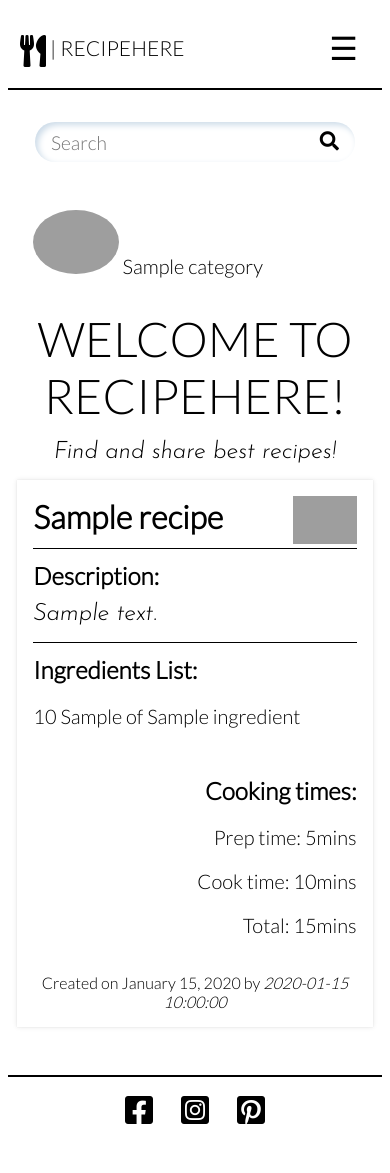
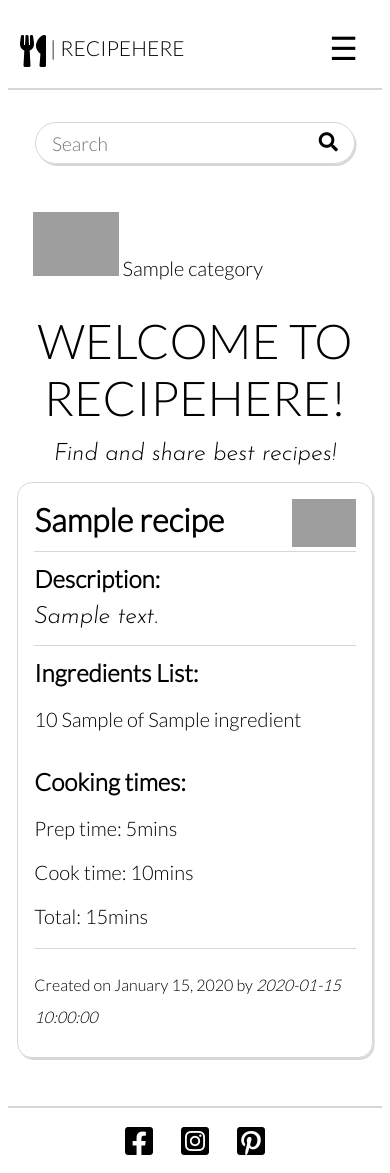
Before and after one commit to pjotrs-osnovskis/recipe-app-ms3-po, a Flask app: page / in a window 390 px wide. Before the commit the page ends 1124 px from the top, so only its background shows below. Run offline with Flask 2, Linux system fonts and the light colour scheme; a database or web service that is not in the repository returns one stand-in record (values such as "Sample title"); some libraries are stand-ins or nearby versions; grey boxes are pictures that could not be loaded.

Commit message:
Updated home.html card for desktop and mobile view, added new search and border styling

```diff
--- a/static/css/styles.css
+++ b/static/css/styles.css
@@ -2,6 +2,9 @@
 :root {
     --Lato: 'Lato', sans-serif;
     --Josefin: 'Josefin Sans', sans-serif;
+    --shadow: 1.5px 2px 0 0 #D8D7D5;
+    --shadow-hover: inset 1.5px 2px 0 #D8D7D5;
+    --border-color: 1px solid #D8D7D5;
 }
 
 html, body {
@@ -26,7 +29,8 @@ body {
 /* ================== NAVIGATION ================== */
 .navigation {
     overflow: hidden;
-    border-bottom: 2px solid #000;
+    border-bottom: var(--border-color);
+    border-width: 2px;
     line-height: 5rem;
 }
 
@@ -141,7 +145,6 @@ body {
 
 .categories-card img {
     height: 64px;
-    border-radius: 50%;
 }
 
 .categories-card input {
@@ -161,7 +164,8 @@ body {
 .search{
     margin: 2rem 0;
     border-radius: 25px;
-    box-shadow: rgb(204, 219, 232) 3px 3px 6px 0px inset, rgba(255, 255, 255, 0.5) -3px -3px 6px 1px inset;
+    box-shadow: var(--shadow);
+    border: var(--border-color);
 }
 .search form{
     height: 2.5rem;
@@ -232,7 +236,8 @@ body {
     margin-top: 2rem;
     line-height: 4rem;
     flex-shrink: 0;
-    border-top: 2px solid #000;
+    border-top: var(--border-color);
+    border-width: 2px;
     text-align: center;
 }
 
@@ -255,7 +260,10 @@ body {
 
 .recipe-card{
     margin: 1rem 0;
-    box-shadow: rgba(0, 0, 0, 0.1) 0px 0px 5px 0px, rgba(0, 0, 0, 0.1) 0px 0px 1px 0px;    padding: 1rem;
+    box-shadow: var(--shadow);
+    border: var(--border-color);
+    border-radius: 15px;
+    padding: 1rem;
     list-style: none;
 }
 
@@ -263,7 +271,7 @@ body {
     display: flex;
     justify-content: space-between;
     align-items: center;
-    border-bottom: 1px solid #000;
+    border-bottom: var(--border-color);
 }
 
 .recipe-name h4,
@@ -301,7 +309,7 @@ body {
     font-size: 1.5rem;
     margin: 0;
     padding-bottom: 1rem;
-    border-bottom: 1px solid #000;
+    border-bottom: var(--border-color);
 }
 
 /*
@@ -335,11 +343,62 @@ https://css-tricks.com/look-ma-no-media-queries-responsive-layouts-using-css-gri
     text-align: end;
 }
 
+.card-footer{
+    display: flex;
+    line-height: 2rem;
+    border-top: var(--border-color);
+    padding-top: .75rem;
+}
+
+.card-footer > ul{
+    list-style: none;
+    margin: 0;
+    padding: 0;
+    width: 100%;
+    display: grid;
+    grid-template-columns: repeat(auto-fit, minmax(320px, 1fr));
+    grid-gap: 1rem;
+}
+
+.card-footer li {
+    width: 100%;
+}
+
 .recipe-footer{
     font-family: var(--Lato);
-    text-align: center;
-    margin-top: 1rem;
+    width: 50%;
+    vertical-align: middle;
 }
+
+.recipe-crud-btns{
+    width: 50%;
+    text-align: end;
+    vertical-align: middle;
+}
+.recipe-crud-btns a{
+    text-decoration: none;
+    font-weight: 300;
+    color: #000;
+}
+.edit-btn,
+.delete-btn{
+    border: var(--border-color);
+    border-radius: 15px;
+    box-shadow: var(--shadow);
+    font-family: var(--Lato);
+    padding: .5rem 1rem;
+}
+
+.edit-btn:hover,
+.delete-btn:hover{
+    box-shadow: var(--shadow-hover);
+}
+
+.delete-btn{
+    background-color: #FFB7B2;
+
+}
+
 /* ================== MOBILE VIEW ==================  MOBILE VIEW ================== */
 /* ================== MOBILE VIEW ==================  MOBILE VIEW ================== */
 
@@ -399,4 +458,20 @@ https://css-tricks.com/look-ma-no-media-queries-responsive-layouts-using-css-gri
         width: 95%;
     }
 
+    .cooking-time{
+        text-align: start;
+    }
+
+    .cooking-time h5{
+        margin: 0;
+    }
+
+    .recipe-footer,
+    .recipe-crud-btns{
+        width: 100%;
+        margin: .5rem 0;
+    }
+    .delete-btn{
+        margin-right: .75rem;
+    }
 }
--- a/static/js/scripts.js
+++ b/static/js/scripts.js
@@ -1,3 +1,12 @@
+function mobileNav() {
+    var x = document.querySelector(".navigation");
+    if (x.className === "navigation") {
+      x.className += " responsive";
+    } else {
+      x.className = "navigation";
+    }
+  }
+
 $('#reg-password, #confirm_password').on('keyup', function () {
     /*
         Checking registration form if password and confirm_password match
@@ -12,16 +21,6 @@ $('#reg-password, #confirm_password').on('keyup', function () {
     } else if ($('#reg-password').val() == $('#confirm_password').val() || $("#regBtn").val() != "")
         $("[id=exclIcon").css("visibility", "hidden")
 });
-
-/* Toggle between adding and removing the "responsive" class to topnav when the user clicks on the icon */
-function mobileNav() {
-    var x = document.getElementById("navigation");
-    if (x.className === "navigation") {
-      x.className += " responsive";
-    } else {
-      x.className = "navigation";
-    }
-  }
 
 function remove(ingredient){
     /* Function to remove individual ingredient option that was added */
--- a/templates/home.html
+++ b/templates/home.html
@@ -50,7 +50,9 @@
                         <h5>Ingredients List:</h5>
                         <ul>
                             {% for i in recipe.ingredients %}
-                            <li><p>{{ i.ingredient_qty }} {{ i.ingredient_unit }} of {{ i.ingredient_name }}</p></li>
+                            <li>
+                                <p>{{ i.ingredient_qty }} {{ i.ingredient_unit }} of {{ i.ingredient_name }}</p>
+                            </li>
                             {% endfor %}
 
                         </ul>
@@ -58,9 +60,15 @@
                     <li class="cooking-time">
                         <h5>Cooking times:</h5>
                         <ul>
-                            <li><p>Prep time: 5mins</p></li>
-                            <li><p>Cook time: 10mins</p></li>
-                            <li><p>Total: 15mins</p></li>
+                            <li>
+                                <p>Prep time: 5mins</p>
+                            </li>
+                            <li>
+                                <p>Cook time: 10mins</p>
+                            </li>
+                            <li>
+                                <p>Total: 15mins</p>
+                            </li>
                         </ul>
                     </li>
                 </ul>
@@ -68,17 +76,19 @@
         </div>
         <div class="card-footer">
             <!-- Creation date and user -->
-            <div class="recipe-footer">
-                <span>Created on {{ recipe.creation_date.strftime('%B %d, %Y') }} by
-                    <em>{{ recipe.created_by }}</em>
-                </span>
-            </div>
-            <!-- If logged in, show Delete and Edit options -->
-            {% if session.user|lower == recipe.created_by|lower %}
-            <div class="recipe-crud-btns">
-                <a href="{{ url_for('delete_recipe', recipe_id=recipe._id) }}">Delete</a>
-                <a href="{{ url_for('edit_recipe', recipe_id=recipe._id) }}">Edit</a>
-            </div>
+            <ul>
+                <li class="recipe-footer">
+                    <span>Created on {{ recipe.creation_date.strftime('%B %d, %Y') }} by
+                        <em>{{ recipe.created_by }}</em>
+                    </span>
+                </li>
+                <!-- If logged in, show Delete and Edit options -->
+                {% if session.user|lower == recipe.created_by|lower %}
+                <li class="recipe-crud-btns">
+                    <a class="edit-btn" href="{{ url_for('edit_recipe', recipe_id=recipe._id) }}">Edit</a>
+                    <a class="delete-btn" href="{{ url_for('delete_recipe', recipe_id=recipe._id) }}">Delete</a>
+                </li>
+            </ul>
             {% endif %}
         </div>
     </li>
```
